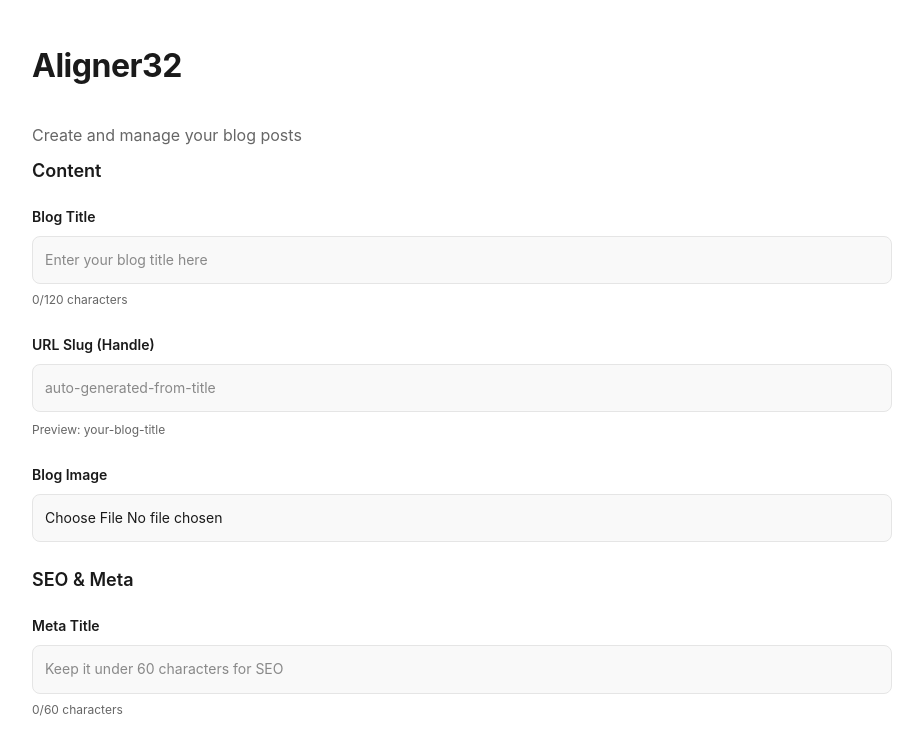
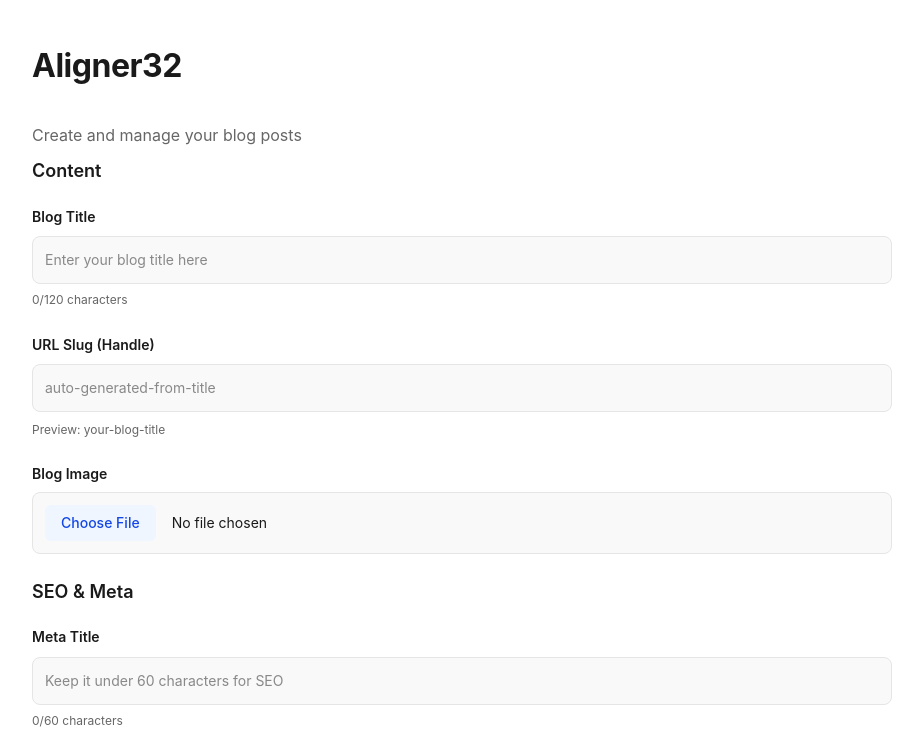
Before and after one commit to prathammarkweb/aligner32-blog-tool, a Next.js app: page / in a window 1280 px wide. Shown: the top 746 px of the page, without its empty margins (178-1101 px from the left). Built offline with nearby package versions, Linux system fonts and the light colour scheme.

Commit message:
Update ImageUploader.tsx

```diff
--- a/app/components/ImageUploader.tsx
+++ b/app/components/ImageUploader.tsx
@@ -2,6 +2,7 @@
 
 import Cropper from 'react-easy-crop';
 import { useState } from 'react';
+import { X } from 'lucide-react';
 
 export default function ImageUploader() {
   const [image, setImage] = useState<string | null>(null);
@@ -15,21 +16,59 @@ export default function ImageUploader() {
     }
   };
 
+  const removeImage = () => {
+    setImage(null);
+    setCrop({ x: 0, y: 0 });
+    setZoom(1);
+  };
+
   return (
-    <div>
-      <label>Blog Image</label>
-      <input type="file" accept="image/*" onChange={onFileChange} />
+    <div className="space-y-4">
+      <div>
+        <label className="block text-sm font-medium mb-2">Blog Image</label>
+        {!image && (
+          <input
+            type="file"
+            accept="image/*"
+            onChange={onFileChange}
+            className="block w-full text-sm text-gray-500 file:mr-4 file:py-2 file:px-4 file:rounded-md file:border-0 file:text-sm file:font-medium file:bg-blue-50 file:text-blue-700 hover:file:bg-blue-100"
+          />
+        )}
+      </div>
 
       {image && (
-        <div style={{ position: 'relative', height: 300 }}>
-          <Cropper
-            image={image}
-            crop={crop}
-            zoom={zoom}
-            aspect={16 / 9}
-            onCropChange={setCrop}
-            onZoomChange={setZoom}
-          />
+        <div className="relative border rounded-lg p-4">
+          {/* Remove button */}
+          <button
+            onClick={removeImage}
+            className="absolute -top-2 -right-2 bg-red-500 text-white p-1.5 rounded-full hover:bg-red-600 z-10"
+            title="Remove image"
+          >
+            <X size={16} />
+          </button>
+
+          {/* Image preview without cropper */}
+          <div className="flex flex-col items-center">
+            <div className="mb-4">
+              <img
+                src={image}
+                alt="Preview"
+                className="max-h-64 rounded-md object-contain"
+              />
+            </div>
+
+            <div className="text-sm text-gray-500 mb-4">
+              Image uploaded successfully. You can replace it by selecting a new file.
+            </div>
+
+            {/* Hidden file input to allow replacing the image */}
+            <input
+              type="file"
+              accept="image/*"
+              onChange={onFileChange}
+              className="block w-full max-w-xs text-sm text-gray-500 file:mr-4 file:py-2 file:px-4 file:rounded-md file:border-0 file:text-sm file:font-medium file:bg-blue-50 file:text-blue-700 hover:file:bg-blue-100"
+            />
+          </div>
         </div>
       )}
     </div>
```
